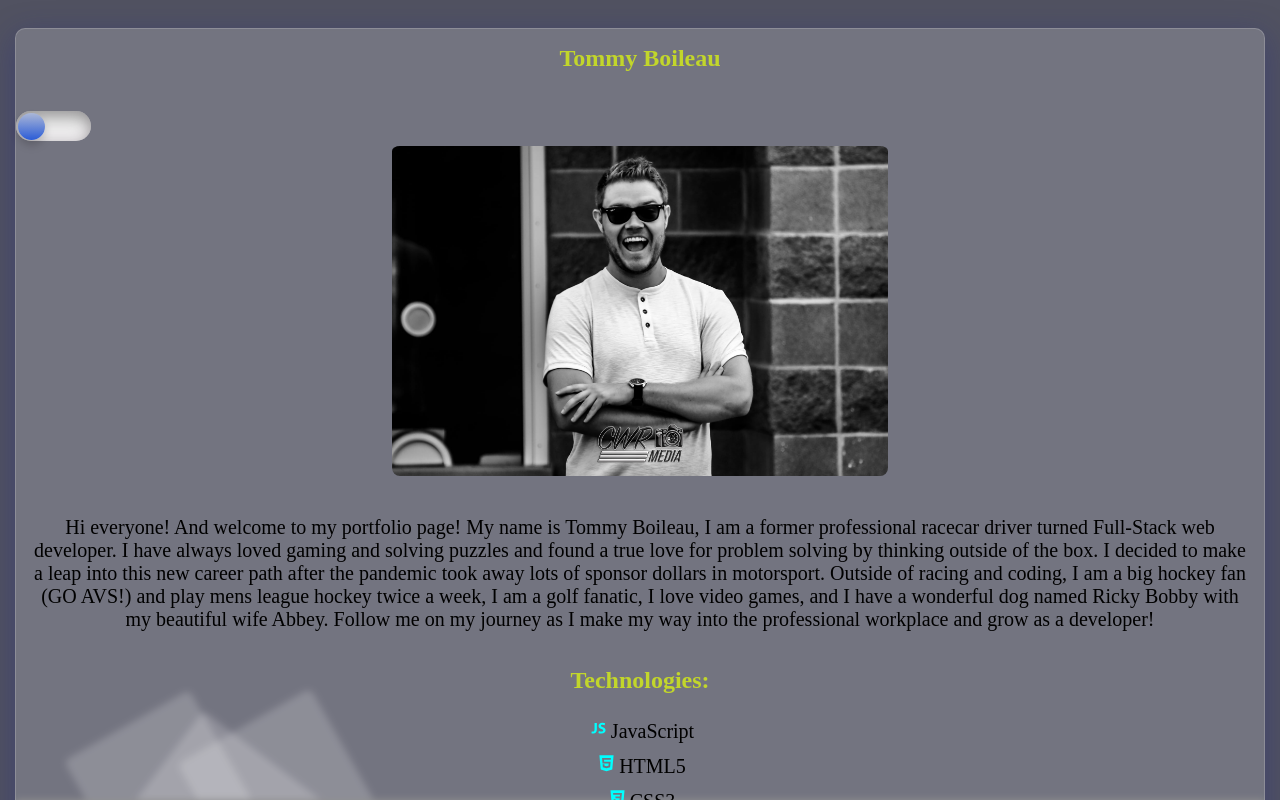
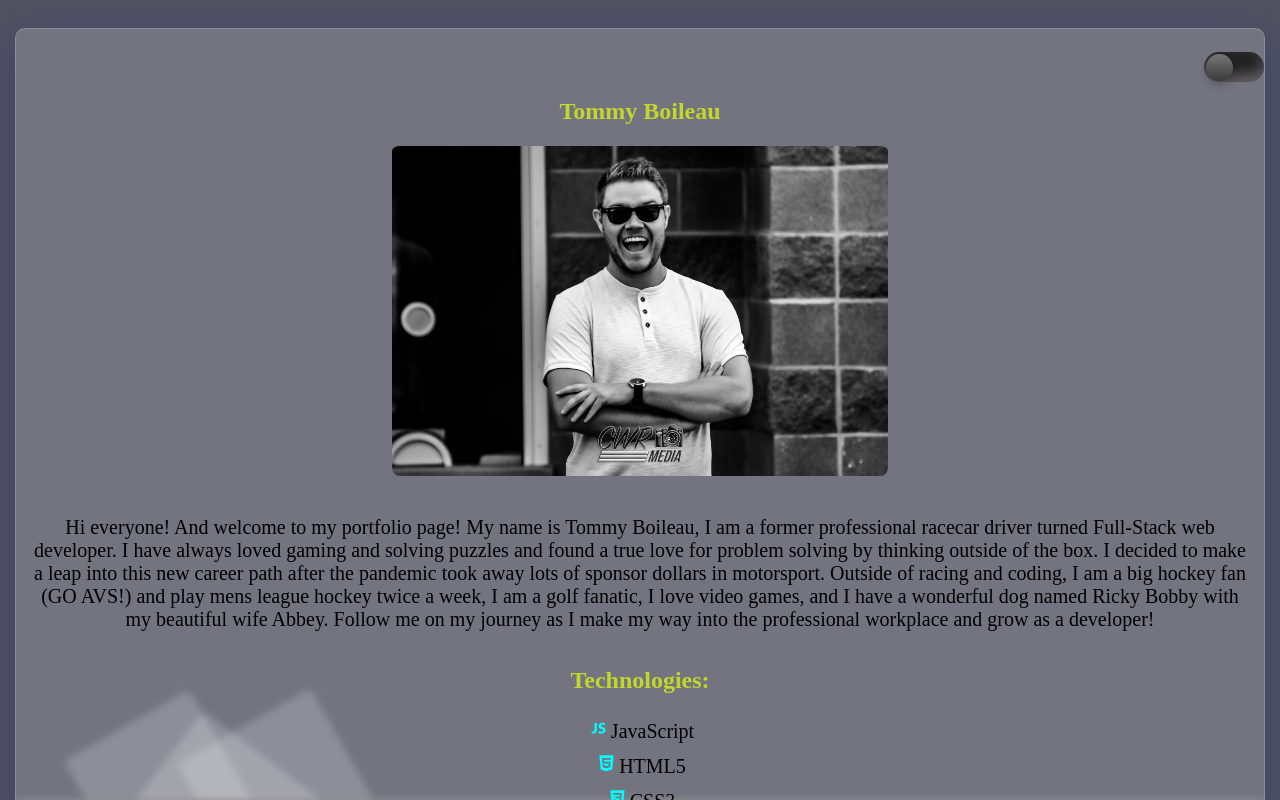
Before and after one commit to TommyBspeed/TommyBspeed.github.io, a React (Create React App) app: page / in a window 1280 px wide. Shown: the top 800 px of the page. Built offline with nearby package versions, Linux system fonts and the light colour scheme.

Commit message:
adjusted the size of the darkmode toggle

```diff
--- a/src/Components/DarkMode/DarkMode.css
+++ b/src/Components/DarkMode/DarkMode.css
@@ -1,22 +1,23 @@
 label {
-  width: 75px;
+  width: 60px;
   height: 30px;
   position: relative;
   display: block;
-  background: #ebebeb;
+  background: #242424;
   border-radius: 200px;
   box-shadow: inset 0px 5px 15px rgba(0, 0, 0, 0.4),
     inset 0px -5px 15px rgba(255, 244, 255, 0.4);
   cursor: pointer;
+  justify-self: flex-end;
 }
 label::after {
   content: "";
   width: 27px;
   height: 27px;
   position: absolute;
-  top: 2px;
+  top: 1.5px;
   left: 2px;
-  background: linear-gradient(180deg, #abb7d7, #2b5cd6);
+  background: linear-gradient(180deg, #777, #3a3a3a);
   border-radius: 180px;
   box-shadow: 0px 5px 10px rgba(0, 0, 0, 0.2);
 }
@@ -26,12 +27,13 @@ input {
   visibility: hidden;
 }
 input:checked + label {
-  background: #242424;
+  background: #ebebeb;
 }
 input:checked + label:after {
-  left: 73px;
+  left: 58px;
   transform: translateX(-100%);
-  background: linear-gradient(180deg, #777, #3a3a3a);
+
+  background: linear-gradient(180deg, #abb7d7, #2b5cd6);
 }
 label,
 label:after {
--- a/src/Components/DarkMode/DarkMode.js
+++ b/src/Components/DarkMode/DarkMode.js
@@ -1,10 +1,21 @@
-import React from "react";
 import "./DarkMode.css";
+import React, { useState, useEffect } from "react";
 
 export const DarkMode = () => {
+  const [theme, setTheme] = useState("dark");
+  const toggleTheme = () => {
+    if (theme === "dark") {
+      setTheme("light");
+    } else {
+      setTheme("dark");
+    }
+  };
+  useEffect(() => {
+    document.body.className = theme;
+  }, [theme]);
   return (
     <div>
-      <input type="checkbox" id="darkmode-toggle" />
+      <input type="checkbox" id="darkmode-toggle" onChange={toggleTheme} />
       <label for="darkmode-toggle" />
     </div>
   );
--- a/src/Pages/AboutME/AboutMe.js
+++ b/src/Pages/AboutME/AboutMe.js
@@ -25,10 +25,11 @@ export default function AboutMe() {
 
   return (
     <div className="container">
+      <DarkMode />
       <h1 className="blueText" id="nameHeader">
         Tommy Boileau
       </h1>
-      <DarkMode />
+
       {/*
       Future development, slider image of me in/out of helmet. Need to take pics.
       <div>
```
